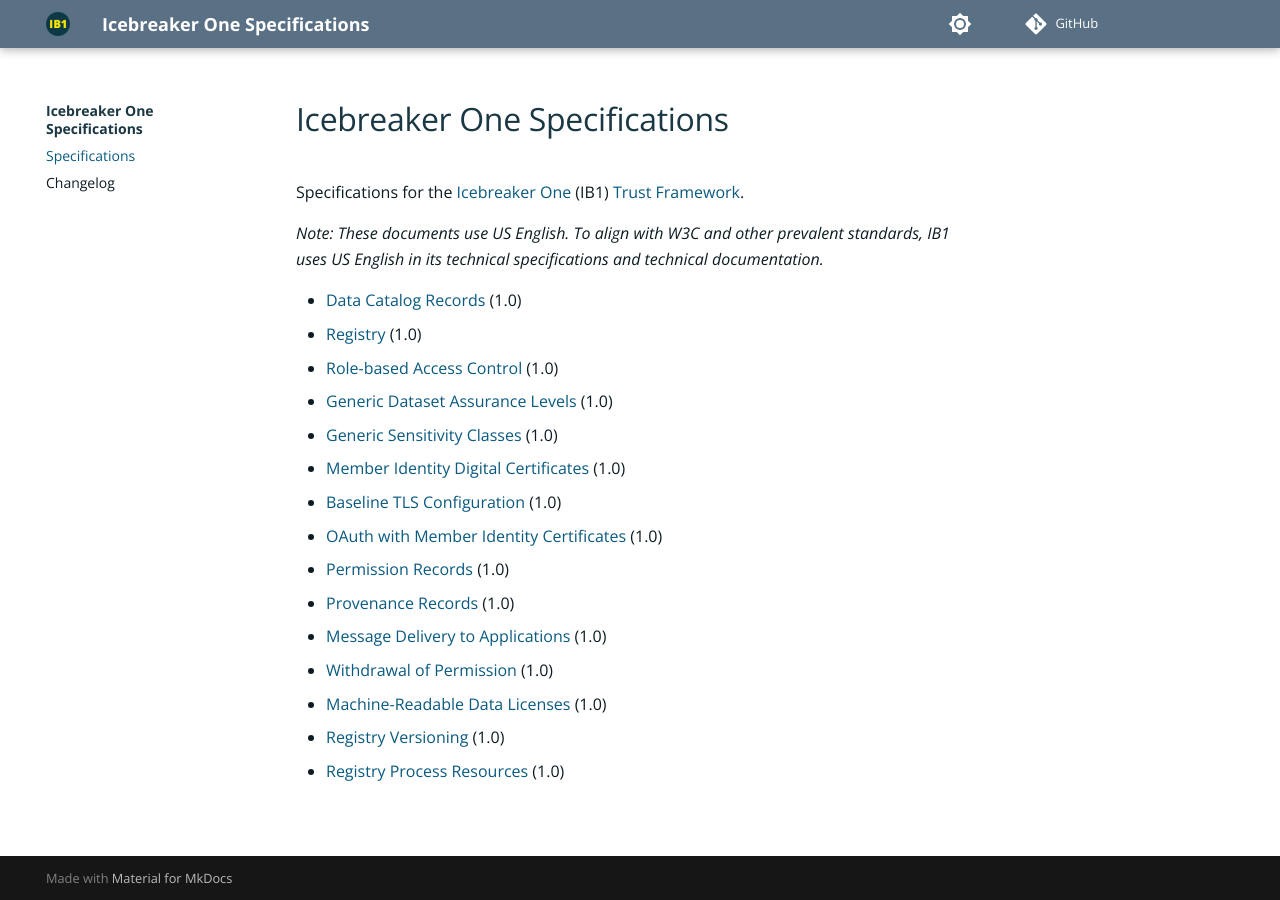
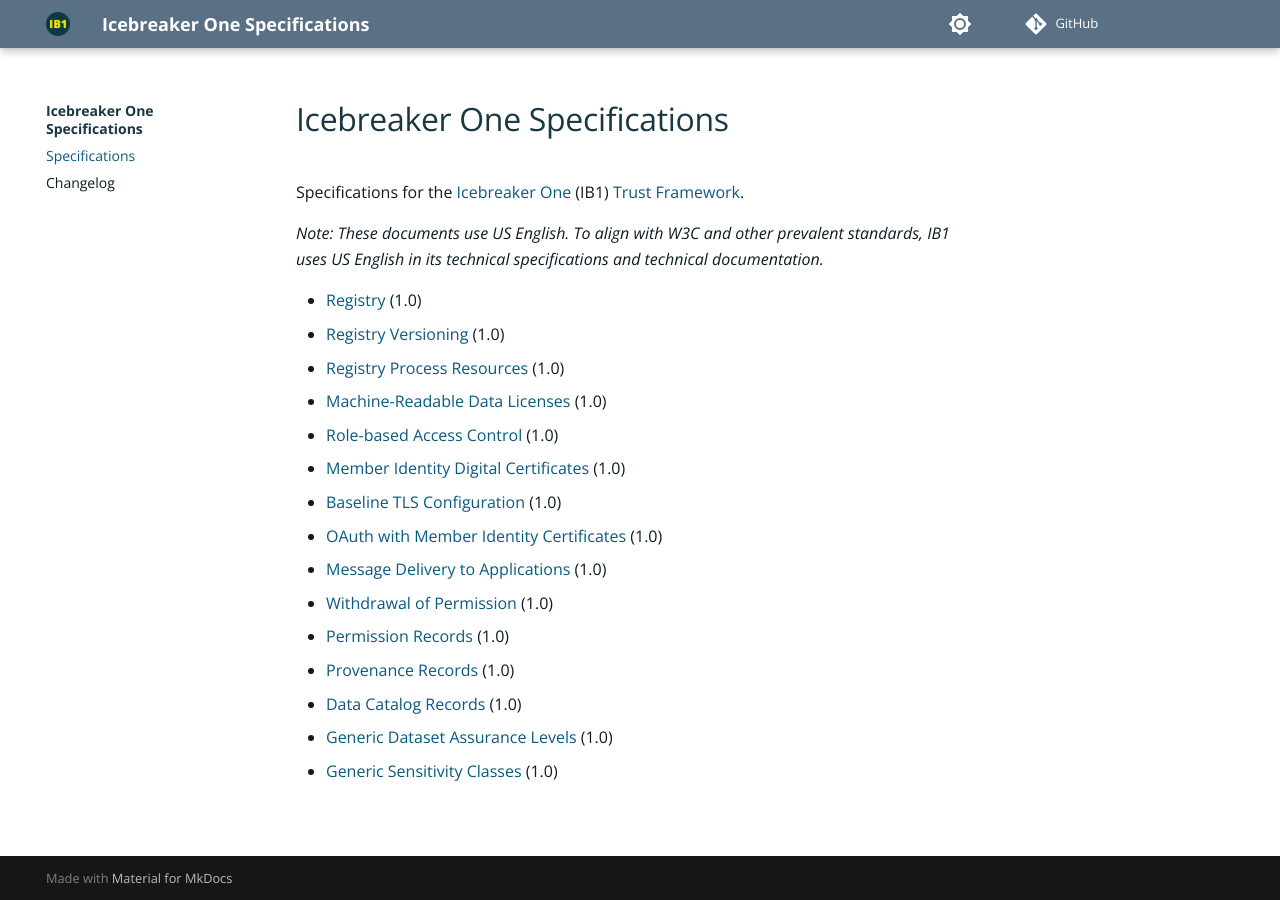
Before and after one commit to icebreakerone/ib1-technical-specifications, an MkDocs documentation site: the page built from docs/index.md, in a window 1280 px wide. Built offline with MkDocs 1.6.1 and Material for MkDocs 9.7.7, drawn with Linux system fonts in a browser that asks for light colours; comment, search, counter and statistics services are not loaded.

```diff
--- a/docs/index.md
+++ b/docs/index.md
@@ -4,18 +4,18 @@ Specifications for the [Icebreaker One](https://ib1.org) (IB1) [Trust Framework]
 
 _Note: These documents use US English. To align with W3C and other prevalent standards, IB1 uses US English in its technical specifications and technical documentation._
 
- * [Data Catalog Records](data-catalog-records/1.0.md) (1.0)
  * [Registry](registry/1.0.md) (1.0)
+ * [Registry Versioning](registry-versioning/1.0.md) (1.0)
+ * [Registry Process Resources](registry-process-resources/1.0.md) (1.0)
+ * [Machine-Readable Data Licenses](machine-readable-data-licenses/1.0.md) (1.0)
  * [Role-based Access Control](role-based-access-control/1.0.md) (1.0)
- * [Generic Dataset Assurance Levels](generic-dataset-assurance-levels/1.0.md) (1.0)
- * [Generic Sensitivity Classes](generic-sensitivity-classes/1.0.md) (1.0)
  * [Member Identity Digital Certificates](member-identity-digital-certificates/1.0.md) (1.0)
  * [Baseline TLS Configuration](baseline-tls-configuration/1.0.md) (1.0)
  * [OAuth with Member Identity Certificates](oauth-with-member-identity-certificates/1.0.md) (1.0)
+ * [Message Delivery to Applications](message-delivery-to-applications/1.0.md) (1.0)
+ * [Withdrawal of Permission](withdrawal-of-permission/1.0.md) (1.0)
  * [Permission Records](permission-records/1.0.md) (1.0)
  * [Provenance Records](provenance-records/1.0.md) (1.0)
- * [Message Delivery to Applications](message-delivery-to-applications/1.0.md) (1.0)
- * [Withdrawal of Permission](withdrawal-of-permission/1.0.md) (1.0)
- * [Machine-Readable Data Licenses](machine-readable-data-licenses/1.0.md) (1.0)
- * [Registry Versioning](registry-versioning/1.0.md) (1.0)
- * [Registry Process Resources](registry-process-resources/1.0.md) (1.0)
+ * [Data Catalog Records](data-catalog-records/1.0.md) (1.0)
+ * [Generic Dataset Assurance Levels](generic-dataset-assurance-levels/1.0.md) (1.0)
+ * [Generic Sensitivity Classes](generic-sensitivity-classes/1.0.md) (1.0)
```
